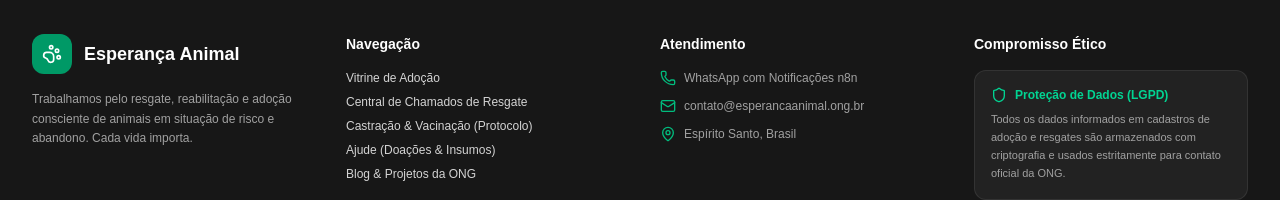
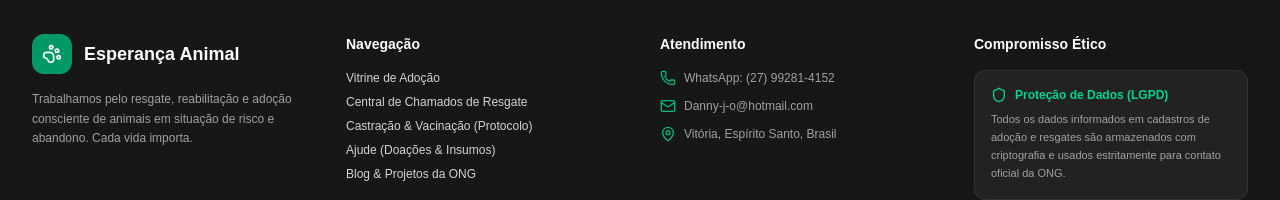
Before and after one commit to jnszin/esperanca_animal, a Next.js app: page / in a window 1280 px wide. Shown: the part 2408-2608 px from the top of the page. Built offline with nearby package versions, Linux system fonts and the light colour scheme; no server answers; the database is empty.

Commit message:
chore(footer): atualiza WhatsApp, email e localizacao da ONG no rodape

```diff
--- a/src/components/public-footer.tsx
+++ b/src/components/public-footer.tsx
@@ -57,16 +57,28 @@ export function PublicFooter() {
             <h4 className="text-sm font-semibold text-white mb-4">Atendimento</h4>
             <ul className="space-y-3 text-xs text-neutral-400">
               <li className="flex items-center gap-2">
-                <Phone className="w-4 h-4 text-emerald-500" />
-                <span>WhatsApp com Notificações n8n</span>
+                <Phone className="w-4 h-4 text-emerald-500 shrink-0" />
+                <a
+                  href="https://wa.me/5527992814152"
+                  target="_blank"
+                  rel="noopener noreferrer"
+                  className="hover:text-emerald-400 transition"
+                >
+                  WhatsApp: (27) 99281-4152
+                </a>
               </li>
               <li className="flex items-center gap-2">
-                <Mail className="w-4 h-4 text-emerald-500" />
-                <span>contato@esperancaanimal.ong.br</span>
+                <Mail className="w-4 h-4 text-emerald-500 shrink-0" />
+                <a
+                  href="mailto:Danny-j-o@hotmail.com"
+                  className="hover:text-emerald-400 transition break-all"
+                >
+                  Danny-j-o@hotmail.com
+                </a>
               </li>
               <li className="flex items-center gap-2">
-                <MapPin className="w-4 h-4 text-emerald-500" />
-                <span>Espírito Santo, Brasil</span>
+                <MapPin className="w-4 h-4 text-emerald-500 shrink-0" />
+                <span>Vitória, Espírito Santo, Brasil</span>
               </li>
             </ul>
           </div>
```
